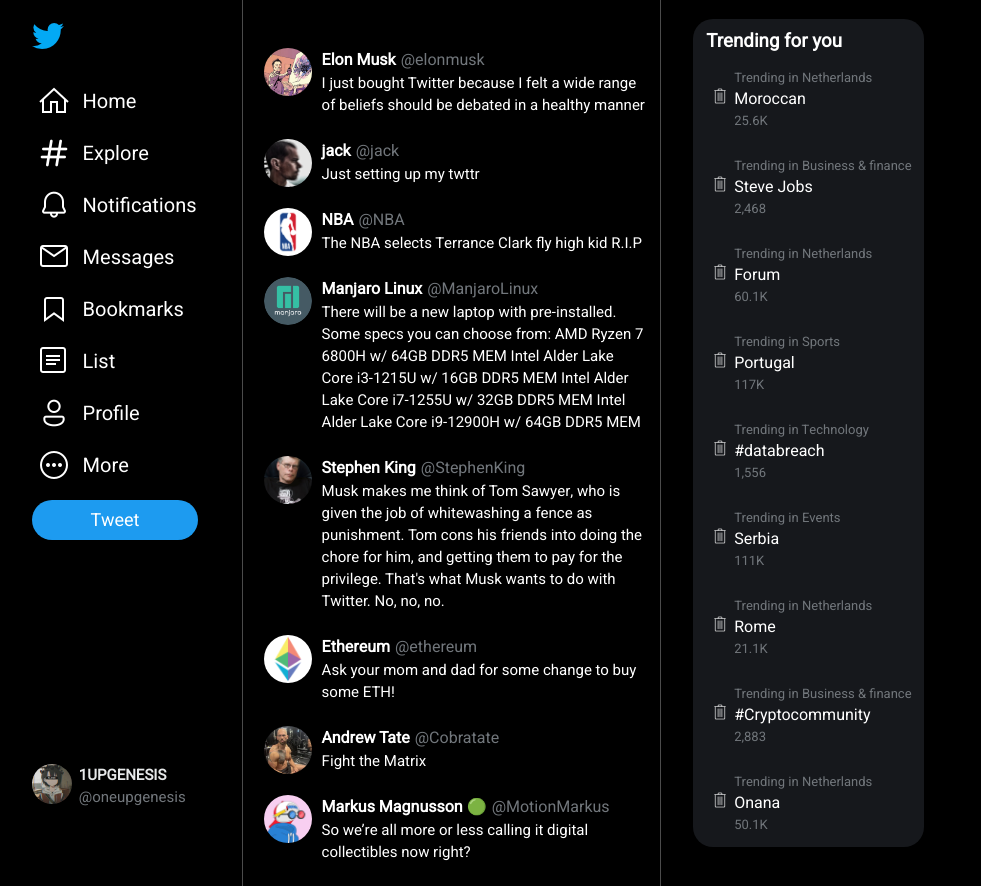
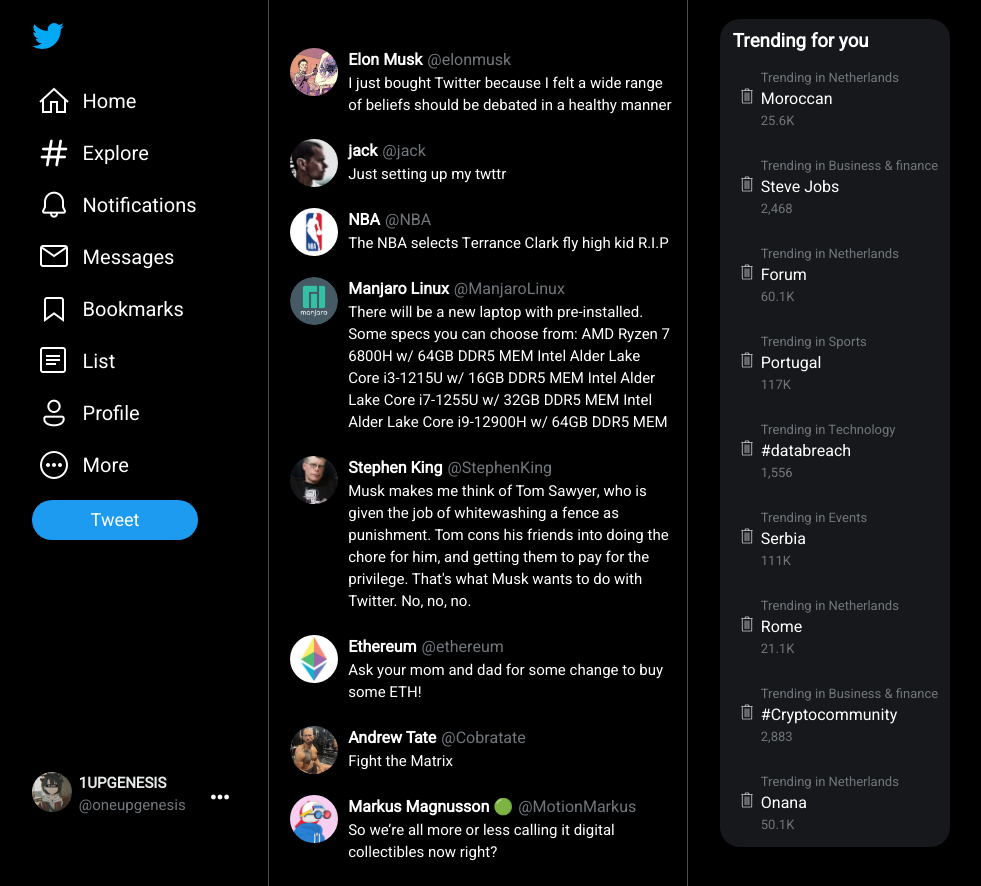
Before and after one commit to astronomx/twitter-replica, a React (Create React App) app: page / in a window 1280 px wide. Shown: the whole page, without its empty margins (193-1174 px from the left). Built offline with nearby package versions, Linux system fonts and the light colour scheme.

Commit message:
Page done without tweet section

```diff
--- a/src/Navbar.js
+++ b/src/Navbar.js
@@ -10,6 +10,7 @@
 import listIcon from './icons/list.png';
 import profileIcon from './icons/profile.png';
 import moreIcon from './icons/more.png';
+import menuProfile from './icons/menuProfile.png';
 
 
 
@@ -43,6 +44,7 @@
                         <p className="displayName">1UPGENESIS</p>
                         <p className="userName">@oneupgenesis</p>
                     </div>
+                    <img src={menuProfile} alt="Menu" className='menu' />
                 </div>
 
             </div>
--- a/src/styles/App.css
+++ b/src/styles/App.css
@@ -44,3 +44,10 @@
     border-radius: 20px;
     margin-left: 1vw;
 }
+
+.menu {
+    width: 18px;
+    height: 18px;
+    align-self: center;
+    margin-left: 2vw;
+}
--- a/src/styles/navbar.css
+++ b/src/styles/navbar.css
@@ -11,7 +11,7 @@
     border-radius: 50px;
     border: none;
     font-size: 18px;
-    margin-bottom: 28vh;
+    margin-bottom: 29vh;
 }
 
 .navbar {
```
Also changed, not shown: src/icons/menuProfile.png (added).
